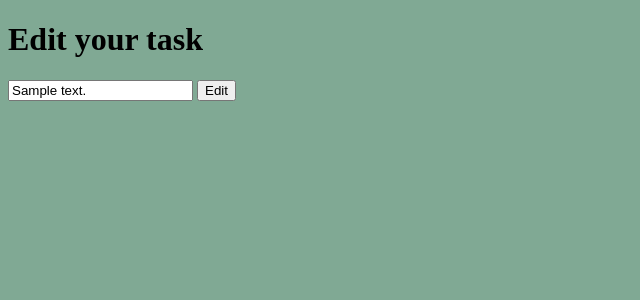
After one commit to youngjuri/First-Project, a Flask app: page /edit/1 in a window 1280 px wide. The commit adds this page. Shown: the top 300 px of the page, without its empty margins (0-640 px from the left). Run offline with Flask 3, Linux system fonts and the light colour scheme; tables that the repository leaves empty hold one stand-in row (values such as "Sample post").

Commit message:
finished structure

```diff
--- a/app.py
+++ b/app.py
@@ -1,14 +1,71 @@
-from flask import Flask, render_template
+from flask import Flask, render_template, redirect, request
 from flask_scss import Scss
 from flask_sqlalchemy import SQLAlchemy
-
+from datetime import datetime
 
 # my app
 app = Flask(__name__)
+Scss(app)
+app.config["SQLALCHEMY_DATABASE_URI"] = "sqlite:///database.db"
+db = SQLAlchemy(app)
 
-@app.route("/")
+# data class (kind of like row of data)
+class MyTask(db.Model):
+    id = db.Column(db.Integer, primary_key=True)
+    content = db.Column(db.String(100), nullable=False)
+    complete = db.Column(db.Integer, default=0)
+    created = db.Column(db.DateTime, default=datetime.utcnow)
+
+    def __repr__(self) -> str:
+        return f"Task {self.id}"
+
+
+@app.route("/",methods=["POST","GET"])
 def index():
-    return render_template("index.html")
+    # add task
+    if request.method == "POST":
+        current_task = request.form['content']
+        new_task = MyTask(content=current_task)
+        try:
+            db.session.add(new_task)
+            db.session.commit()
+            return redirect("/")
+        except Exception as e:
+            print(f"ERROR:{e}")
+            return f"ERROR:{e}"
+    # see all tasks
+    else:
+        tasks = MyTask.query.order_by(MyTask.created).all()
+        return render_template("index.html", tasks=tasks)
+
+
+# delete an item
+@app.route("/delete/<int:id>")
+def delete(id:int):
+    delete_task = MyTask.query.get_or_404(id)
+    try:
+        db.session.delete(delete_task)
+        db.session.commit()
+        return redirect("/")
+    except Exception as e:
+        return f"ERROR:{e}"
+
+
+# edit an item
+@app.route("/edit/<int:id>", methods=["GET","POST"])
+def edit(id:int):
+    task = MyTask.query.get_or_404(id)
+    if request.method == "POST":
+        task.content = request.form['content']
+        try:
+            db.session.commit()
+            return redirect("/")
+        except Exception as e:
+            return f"Error:{e}"
+    else:
+        return render_template("edit.html", task = task)
+
+
 
 @app.route("/info")
 def info():
@@ -19,5 +76,9 @@ def thebest():
     return "Allan (yep this is a dead end)"
 
 
+# runner and debugger
 if __name__ in "__main__":
+    with app.app_context():
+        db.create_all()
+
     app.run(debug=True)
--- /dev/null
+++ b/templates/edit.html
@@ -0,0 +1,22 @@
+{% extends 'base.html' %}
+
+
+
+{% block head %}
+<title>Cigarette Farm</title>
+{% endblock %}
+
+
+{% block body %}
+
+<div class="content">
+        <h1>Edit your task </h1>
+        <form action="/edit/{{task.id}}", method="POST">
+            <input type="text", name="content", id="content", value="{{task.content}}">
+            <input type="submit" value="Edit">
+
+
+        </form>
+    </div>
+
+{% endblock %}
--- a/templates/info.html
+++ b/templates/info.html
@@ -3,7 +3,9 @@
     <h1>cigarette town</h1>
     {% endblock %}
     {% block body %}
-    <p>this is the main hub of cigarette town</p>
+    <p>This is the main hub of cigarette town</p>
+    <p></p>
+    <p>Feel free to use this to Maximus your daily life!</p>
     <p><a href="{{ url_for('index') }}" class="btn-info">Back to main page</a></p>
     <a href="{{ url_for('thebest') }}" class="btn-info">In case you are wondering who the best is</a>
 
```
Also changed, not shown: templates/index.html (+19 -9 lines).
